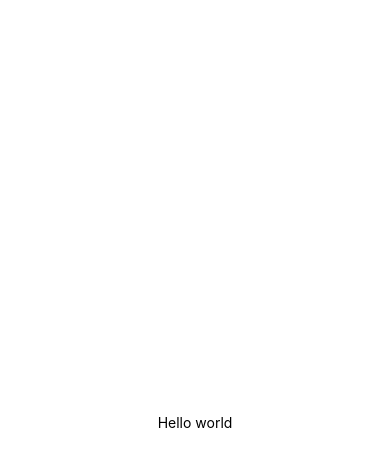
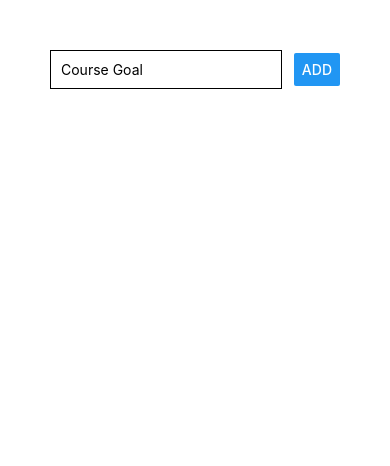
Before and after one commit to StiflerPasha/ReactNative_Learning, a React Native app: screen / in a window 390 px wide. Shown: the top 466 px of the page. Built offline with nearby package versions, Linux system fonts and the light colour scheme.

Commit message:
add inline style

```diff
--- a/App.js
+++ b/App.js
@@ -1,22 +1,29 @@
-import React                      from 'react';
-import { StyleSheet, Text, View } from 'react-native';
+import React from 'react';
+import {
+   StyleSheet,
+   Text,
+   View,
+   TextInput,
+   Button,
+}            from 'react-native';
 
 const App = () => {
 
    return (
-	  <View style={ styles.container }>
-		 <Text>Hello world</Text>
+	  <View style={ { padding: 50 } }>
+		 <View style={ { flexDirection: 'row', justifyContent: 'space-between', alignItems: 'center' } }>
+			<TextInput
+			   placeholder="Course Goal"
+			   style={ {width: '80%', borderBottomColor: 'black', borderWidth: 1, padding: 10 } } />
+			<Button title="ADD" />
+		 </View>
+		 <View>
+
+		 </View>
 	  </View>
    );
 };
 
-const styles = StyleSheet.create({
-   container: {
-	  flex: 1,
-	  backgroundColor: '#fff',
-	  alignItems: 'center',
-	  justifyContent: 'center',
-   },
-});
+const styles = StyleSheet.create({});
 
 export default App;
```
